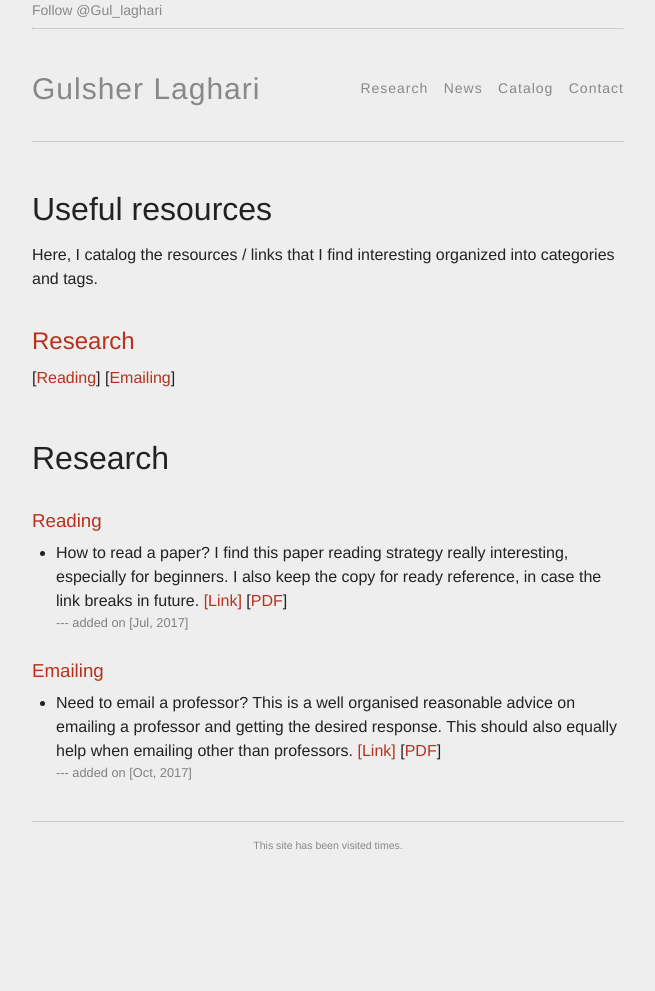
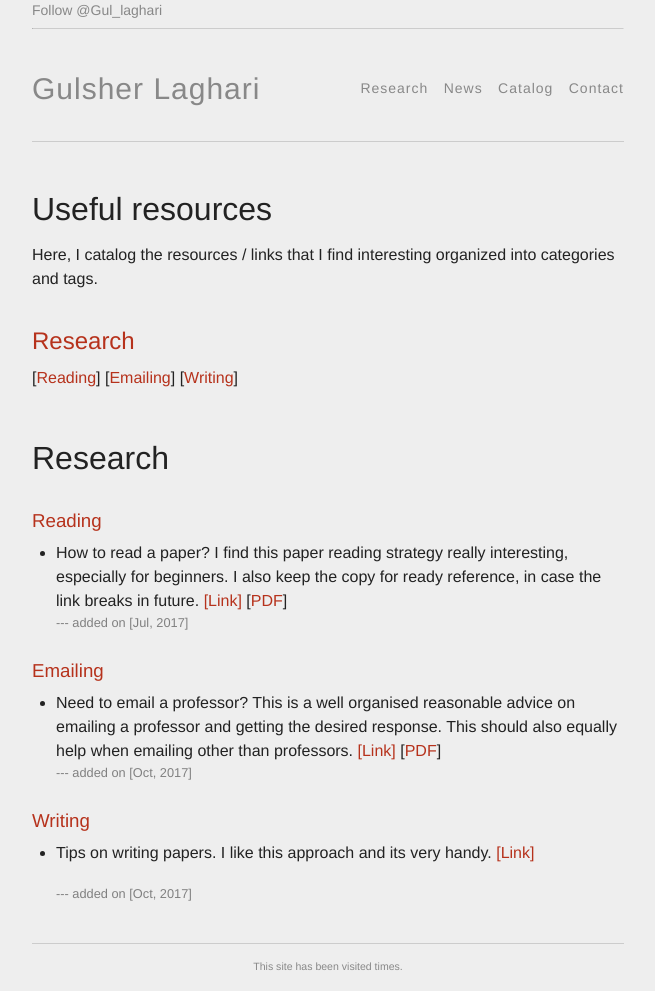
Before and after one commit to glaghari/glaghari.github.io, a Jekyll site: the page built from catalog.md, in a window 1280 px wide. Shown: the whole page, without its empty margins (312-967 px from the left). Built offline with Jekyll 4.4.1, drawn with Linux system fonts in a browser that asks for light colours; comment, search, counter and statistics services are not loaded; before the commit the page ends 900 px from its top, so only the background shows below that.

Commit message:
Link update

```diff
--- a/_data/links.yml
+++ b/_data/links.yml
@@ -13,3 +13,10 @@
   description: "Need to email a professor? This is a well organised reasonable advice on emailing a professor and getting the desired response. This should also equally help when emailing other than professors."
   document-url: "../docs/random/just_press_send.pdf"
   date: "Oct, 2017"
+
+- link: "http://sarahnadi.org/writing-papers"
+  category: "Research"
+  tags:
+    - tag: "Writing"
+  description: "Tips on writing papers. I like this approach and its very handy."
+  date: "Oct, 2017"
--- a/_data/links_categories.yml
+++ b/_data/links_categories.yml
@@ -2,3 +2,4 @@
   tags:
     - tag: "Reading"
     - tag: "Emailing"
+    - tag: "Writing"
```
